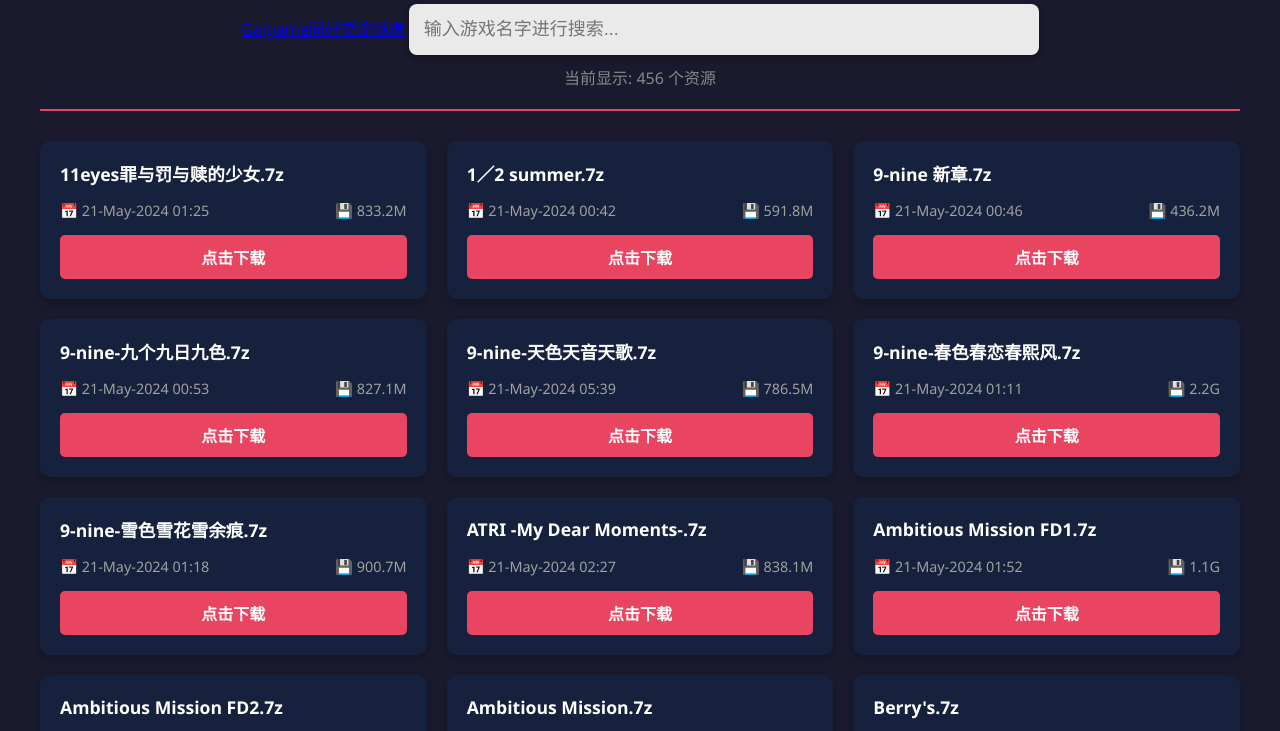
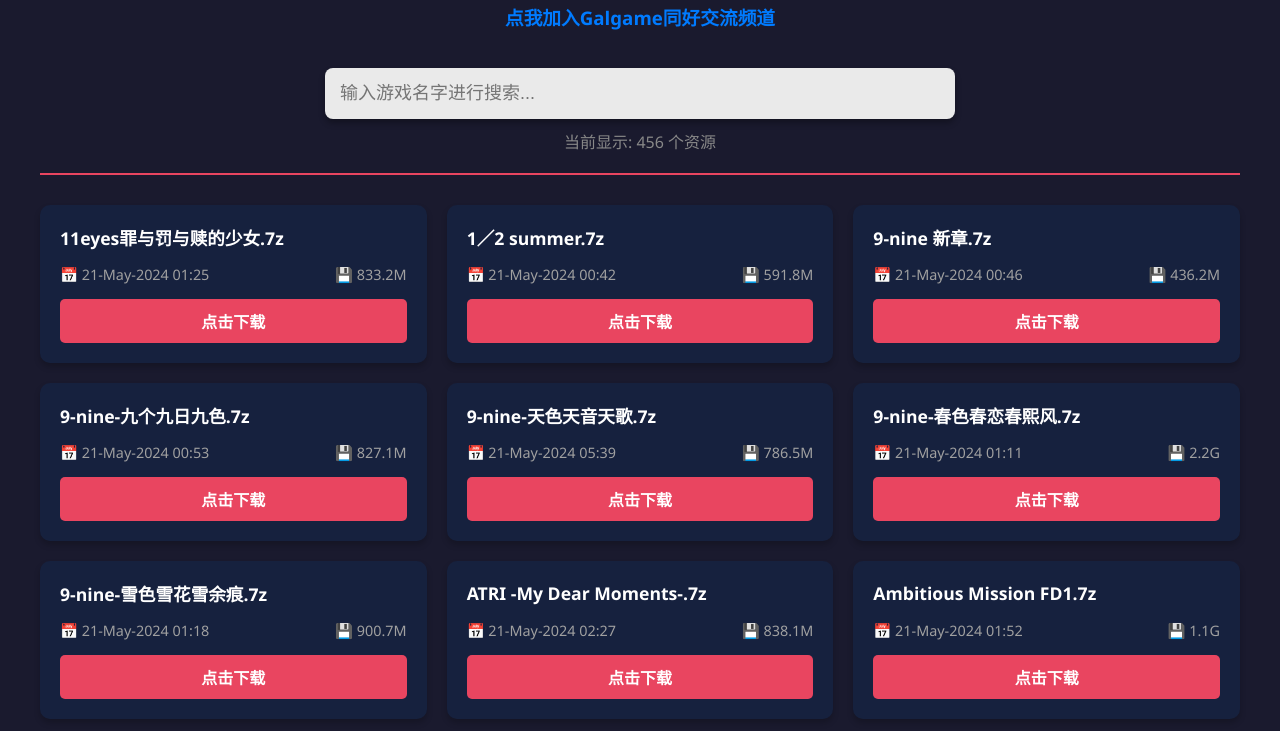
Before and after one commit to Amatsutsumi/1995, a plain HTML site: page krkr.html in a window 1280 px wide. Shown: the part 114-845 px from the top of the page. Drawn offline with Linux system fonts and the light colour scheme.

Commit message:
Update krkr.html

```diff
--- a/krkr.html
+++ b/krkr.html
@@ -1,3 +1,4 @@
+
 
 <!DOCTYPE html>
 <html lang="zh-CN">
@@ -35,6 +36,15 @@
             margin: 0;
             font-size: 2.5rem;
         }
+        a {
+  		color: #007bff; /* 深灰色，替代默认蓝 */
+ 		text-decoration: none; /* 去除下划线 */
+	 }
+
+	a:hover {
+  		color: var(--text-main); /* 鼠标悬停时变为蓝色 */
+  		text-decoration: none; /* 鼠标悬停时显示下划线 */
+	}
         .search-box {
             width: 100%;
             max-width: 600px;
@@ -124,7 +134,7 @@
 <div class="container">
     <header>
         <h1>KRKR 资源下载索引</h1>
-        <a href = "http://pd.qq.com/s/hmcd6stj4?businessType=9">Galgame同好交流频道</a>
+        <h3><a href = "http://pd.qq.com/s/hmcd6stj4?businessType=9">点我加入Galgame同好交流频道</a></h3>
         <input type="text" id="searchInput" class="search-box" placeholder="输入游戏名字进行搜索..." onkeyup="filterFiles()">
         <div class="file-count" id="fileCount">加载中...</div>
     </header>
```
